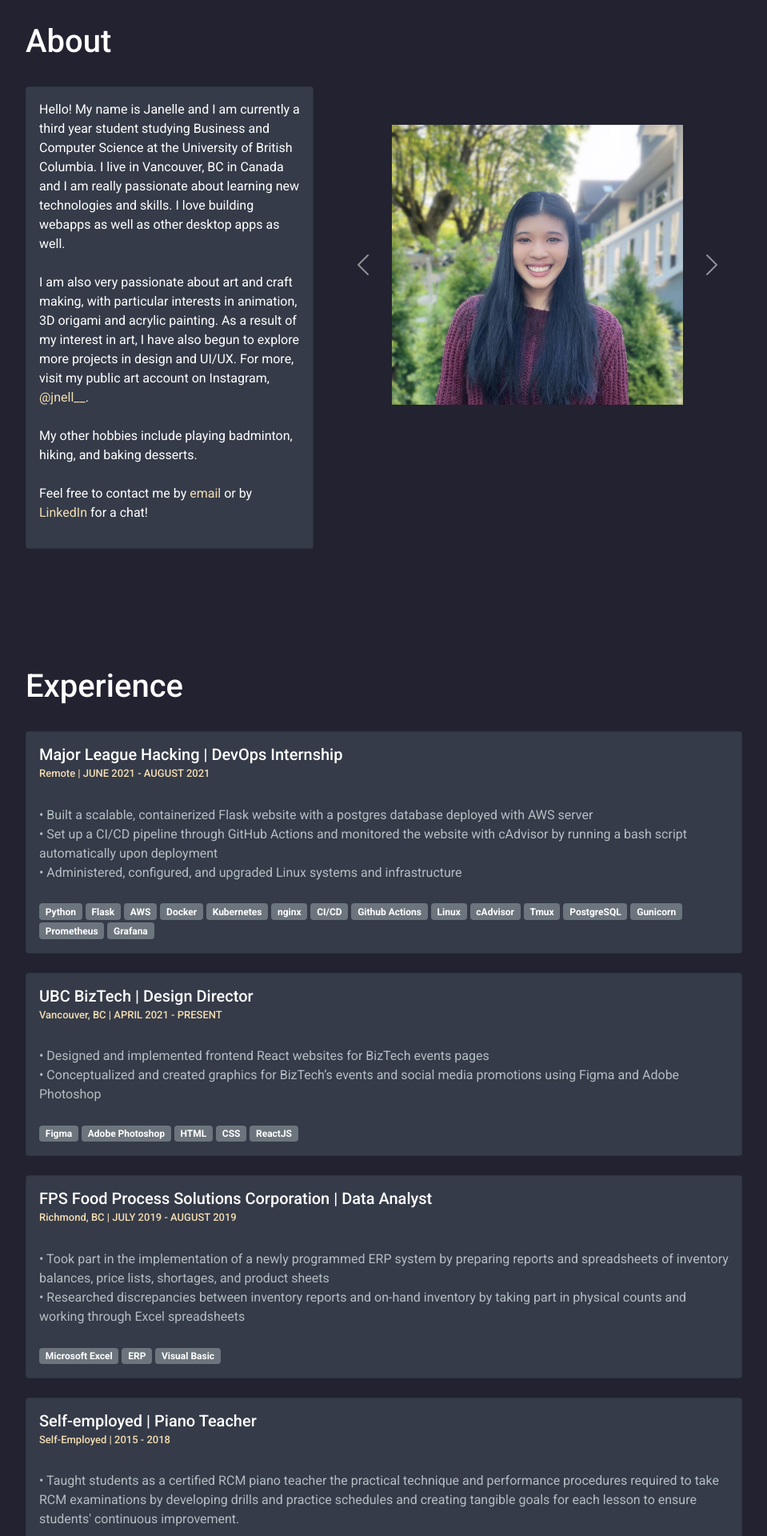
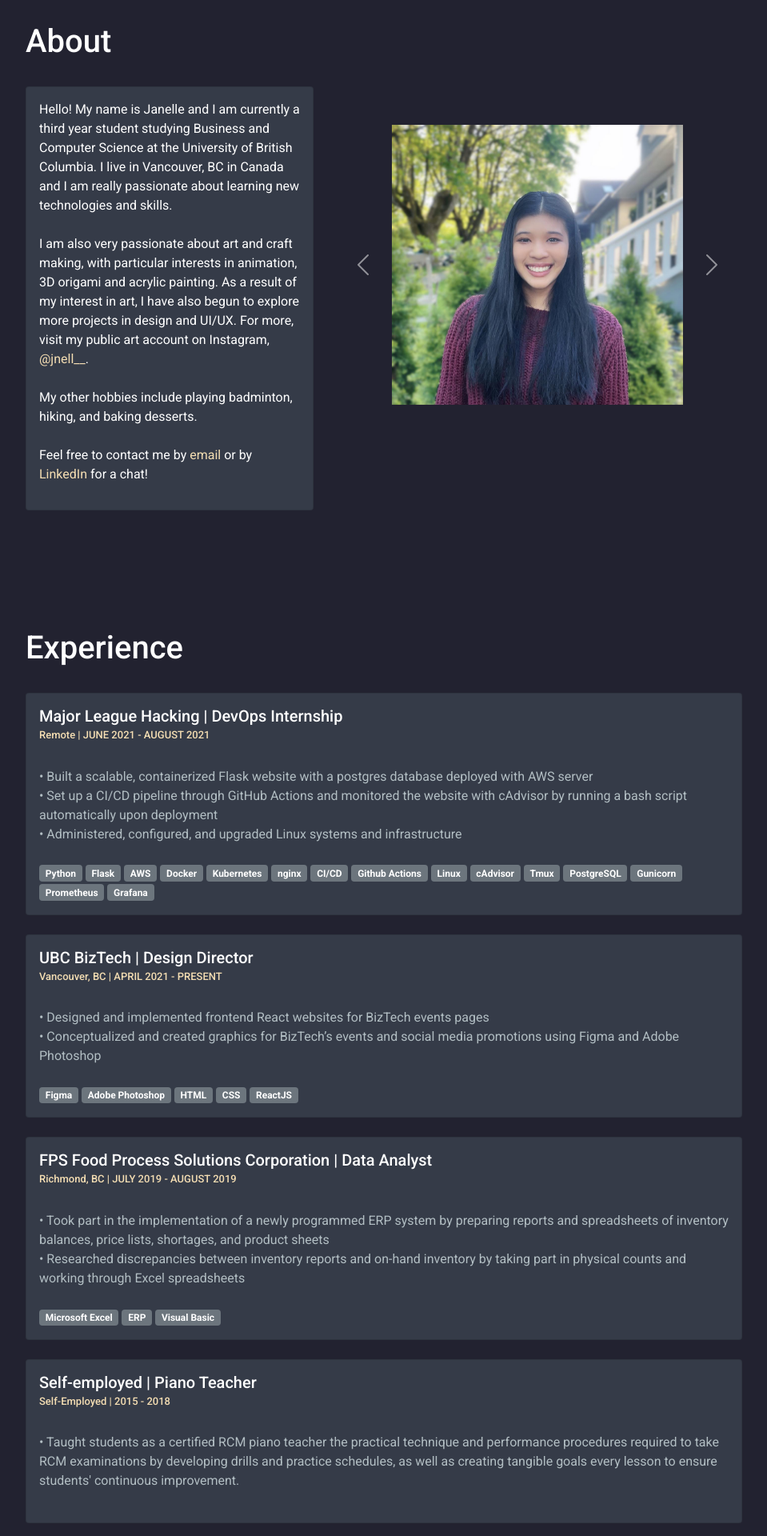
Before and after one commit to janellewong/MLH-Flask-Portfolio, a Flask app: page / in a window 1280 px wide. Shown: the part 822-2742 px from the top of the page at 80% size, without its empty margins (160-1119 px from the left). Run offline with Flask 2, Linux system fonts and the light colour scheme; some libraries are stand-ins or nearby versions.

Commit message:
update info

```diff
--- a/app/templates/about.html
+++ b/app/templates/about.html
@@ -9,7 +9,7 @@
           <p>Hello! My name is Janelle and I am currently a third year student studying
             Business and Computer Science at the University of British Columbia. I live in
             Vancouver, BC in Canada and I am really passionate about learning new technologies
-            and skills. I love building webapps as well as other desktop apps as well.
+            and skills.
             <br><br>
             I am also very passionate about art and craft making, with particular interests in animation,
             3D origami and acrylic painting. As a result of my interest in art, I
--- a/app/templates/experience.html
+++ b/app/templates/experience.html
@@ -110,7 +110,7 @@
           <br>
           <p class="card-text" style="color: #b2bec3;">
             • Taught students as a certified RCM piano teacher the practical technique and performance procedures required to take RCM examinations by
-            developing drills and practice schedules and creating tangible goals for each lesson to ensure students'
+            developing drills and practice schedules, as well as creating tangible goals every lesson to ensure students'
             continuous improvement.
             <br>
               <br>
```
